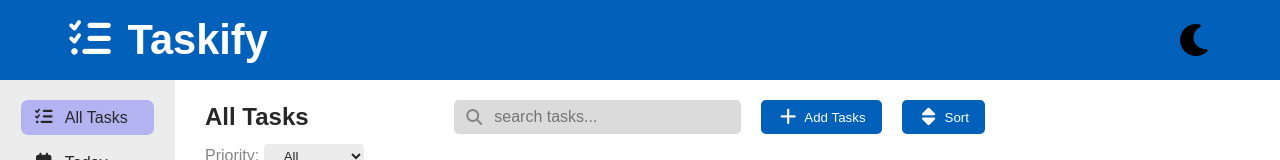
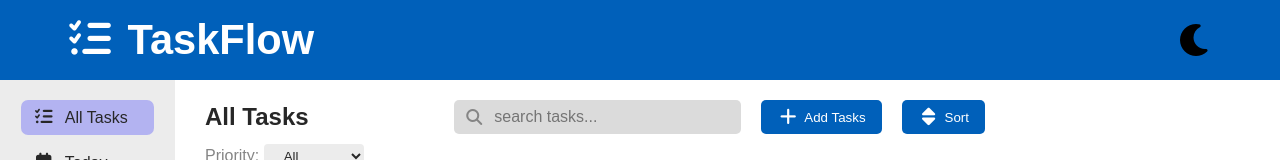
Before and after one commit to kalabGoitom/TaskFlow, a plain HTML site: page index.html in a window 1280 px wide. Shown: the top 160 px of the page. Drawn offline with Linux system fonts and the light colour scheme.

Commit message:
app name updated to TaskFlow

```diff
--- a/index.html
+++ b/index.html
@@ -20,7 +20,7 @@
           <div class="logo-container">
             <h1>
               <span><i class="fa-solid fa-list-check"></i></span>
-              <span>Taskify</span>
+              <span>TaskFlow</span>
             </h1>
           </div>
 
```
